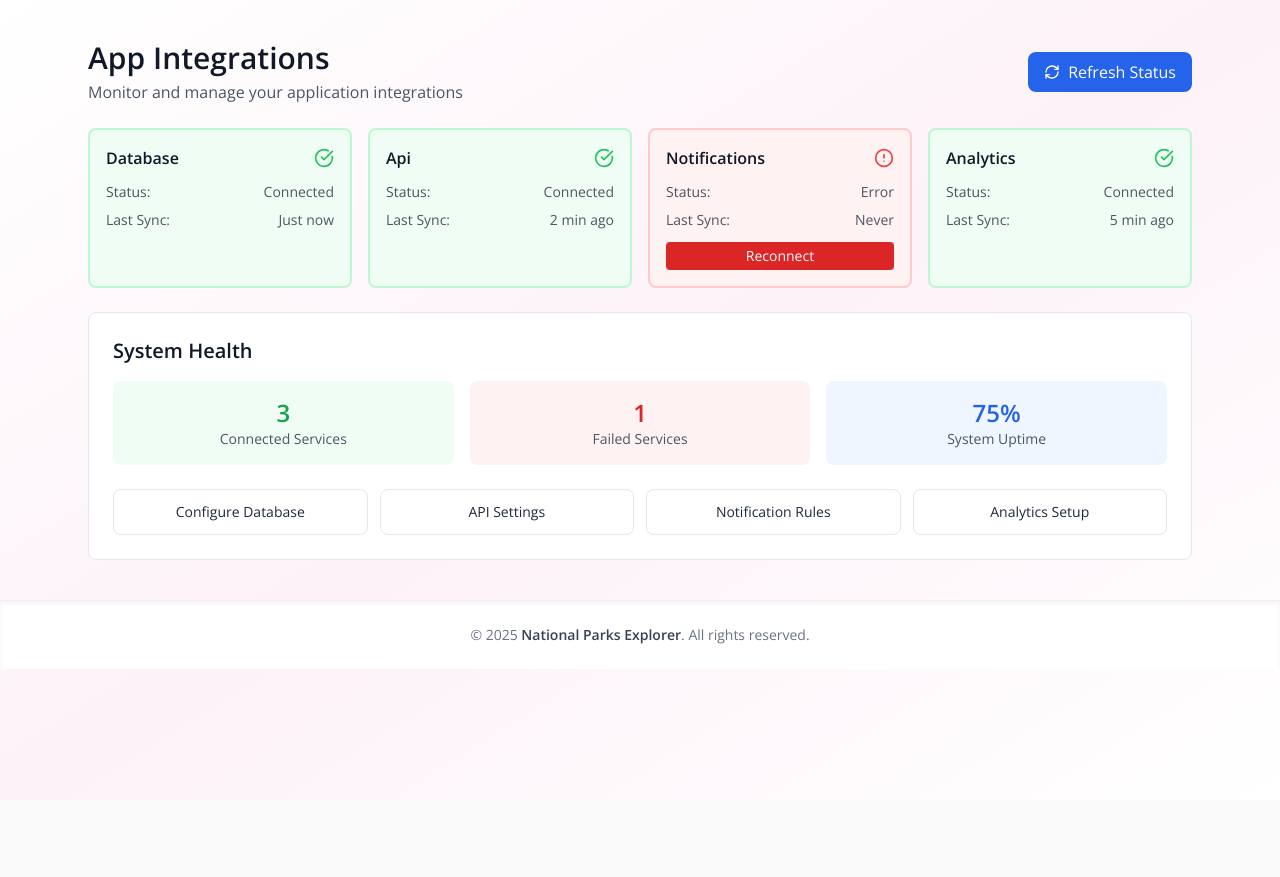
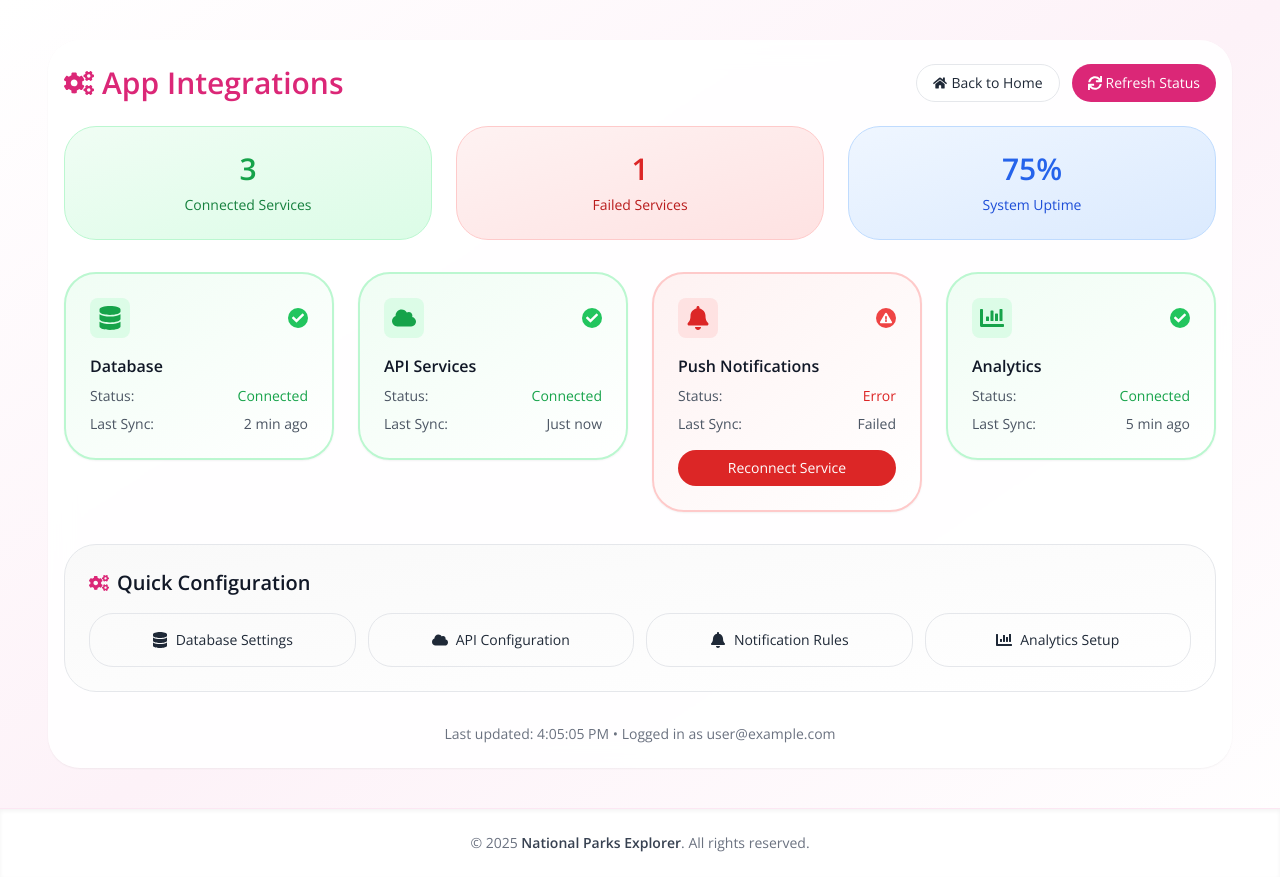
Before and after one commit to KrishnaSathvik/national-parks-explorer, a React (Vite) app: page /integrations in a window 1280 px wide. Before the commit the page ends 800 px from the top, so only its background shows below. Built offline with nearby package versions, Linux system fonts and the light colour scheme; no server answers; the database is empty; sample sign-in values are in the browser's storage.

Commit message:
🚀 Major Trip Planner Enhancements v5

```diff
--- a/src/components/AppIntegration.jsx
+++ b/src/components/AppIntegration.jsx
@@ -1,149 +1,244 @@
-import React, { useState } from 'react';
-import { AlertCircle, CheckCircle, RefreshCw } from 'lucide-react';
+import React, { useState, useEffect } from "react";
+import { Link } from "react-router-dom";
+import { useAuth } from "../context/AuthContext";
+import { useToast } from "../context/ToastContext";
+import FadeInWrapper from "../components/FadeInWrapper";
+import {
+  FaDatabase,
+  FaCloud,
+  FaBell,
+  FaChartBar,
+  FaCheck,
+  FaExclamationTriangle,
+  FaSync,
+  FaCogs,
+  FaHome
+} from "react-icons/fa";
 
 const AppIntegration = () => {
+  const { currentUser } = useAuth();
+  const { showToast } = useToast();
+  const [isLoading, setIsLoading] = useState(false);
+
   const [integrations, setIntegrations] = useState({
-    database: { status: 'connected', lastSync: 'Just now' },
-    api: { status: 'connected', lastSync: '2 min ago' },
-    notifications: { status: 'error', lastSync: 'Never' },
-    analytics: { status: 'connected', lastSync: '5 min ago' }
+    database: {
+      name: "Database",
+      status: "connected",
+      lastSync: "2 min ago",
+      icon: <FaDatabase className="text-2xl" />
+    },
+    api: {
+      name: "API Services",
+      status: "connected",
+      lastSync: "Just now",
+      icon: <FaCloud className="text-2xl" />
+    },
+    notifications: {
+      name: "Push Notifications",
+      status: "error",
+      lastSync: "Failed",
+      icon: <FaBell className="text-2xl" />
+    },
+    analytics: {
+      name: "Analytics",
+      status: "connected",
+      lastSync: "5 min ago",
+      icon: <FaChartBar className="text-2xl" />
+    }
   });
 
-  const [isLoading, setIsLoading] = useState(false);
+  useEffect(() => {
+    window.scrollTo({ top: 0, behavior: "smooth" });
+  }, []);
 
   const handleRefresh = () => {
     setIsLoading(true);
+    showToast("🔄 Refreshing integration status...", "info");
+
     setTimeout(() => {
-      setIntegrations(prev => {
-        const updated = { ...prev };
-        Object.keys(updated).forEach(key => {
-          updated[key] = {
-            status: Math.random() > 0.3 ? 'connected' : 'error',
-            lastSync: Math.random() > 0.3 ? 'Just now' : 'Failed'
+      const newIntegrations = { ...integrations };
+      Object.keys(newIntegrations).forEach(key => {
+        const isConnected = Math.random() > 0.25;
+        newIntegrations[key] = {
+          ...newIntegrations[key],
+          status: isConnected ? "connected" : "error",
+          lastSync: isConnected ? "Just now" : "Failed"
         };
       });
-        return updated;
-      });
+
+      setIntegrations(newIntegrations);
       setIsLoading(false);
+      showToast("✅ Integration status updated", "success");
+    }, 1500);
+  };
+
+  const handleReconnect = (serviceName) => {
+    showToast(`🔄 Reconnecting ${integrations[serviceName].name}...`, "info");
+
+    setTimeout(() => {
+      setIntegrations(prev => ({
+        ...prev,
+        [serviceName]: {
+          ...prev[serviceName],
+          status: "connected",
+          lastSync: "Just now"
+        }
+      }));
+      showToast(`✅ ${integrations[serviceName].name} reconnected!`, "success");
     }, 1000);
   };
 
-  const reconnectService = (serviceName) => {
-    setIntegrations(prev => ({
-      ...prev,
-      [serviceName]: {
-        status: 'connected',
-        lastSync: 'Just now'
-      }
-    }));
-  };
-
-  const getStatusIcon = (status) => {
-    if (status === 'connected') {
-      return <CheckCircle className="w-5 h-5 text-green-500" />;
-    }
-    return <AlertCircle className="w-5 h-5 text-red-500" />;
-  };
-
-  const getStatusColor = (status) => {
-    if (status === 'connected') {
-      return 'bg-green-50 border-green-200';
-    }
-    return 'bg-red-50 border-red-200';
-  };
-
-  const connectedCount = Object.values(integrations).filter(i => i.status === 'connected').length;
-  const errorCount = Object.values(integrations).filter(i => i.status === 'error').length;
+  const connectedCount = Object.values(integrations).filter(i => i.status === "connected").length;
+  const errorCount = Object.values(integrations).filter(i => i.status === "error").length;
+  const uptime = Math.round((connectedCount / 4) * 100);
 
   return (
-    <div className="max-w-6xl mx-auto p-6 space-y-6">
-      <div className="flex items-center justify-between">
-        <div>
-          <h1 className="text-3xl font-bold text-gray-900">App Integrations</h1>
-          <p className="text-gray-600 mt-1">Monitor and manage your application integrations</p>
-        </div>
+    <div className="max-w-7xl mx-auto px-4 py-6 font-sans">
+      <div className="bg-white/90 backdrop-blur-md px-4 py-6 rounded-2xl shadow-sm">
+
+        {/* Header */}
+        <div className="flex flex-col sm:flex-row sm:justify-between items-center gap-4 sm:gap-6 mb-6">
+          <h1 className="text-2xl sm:text-3xl font-extrabold text-pink-600 flex items-center gap-2 text-center sm:text-left">
+            <FaCogs className="text-pink-600" />
+            App Integrations
+          </h1>
+          <div className="flex flex-wrap justify-center sm:justify-end gap-2 sm:gap-3 text-sm font-medium">
+            <Link
+              to="/"
+              className="inline-flex items-center gap-1 px-4 py-2 rounded-full bg-white text-gray-800 border hover:bg-pink-50 hover:text-pink-600 transition"
+            >
+              <FaHome /> Back to Home
+            </Link>
             <button
               onClick={handleRefresh}
               disabled={isLoading}
-          className="flex items-center gap-2 px-4 py-2 bg-blue-600 text-white rounded-lg hover:bg-blue-700 disabled:opacity-50 transition-colors"
+              className="inline-flex items-center gap-1 px-4 py-2 rounded-full bg-pink-600 text-white hover:bg-pink-700 transition disabled:opacity-50"
             >
-          <RefreshCw className={`w-4 h-4 ${isLoading ? 'animate-spin' : ''}`} />
+              <FaSync className={isLoading ? "animate-spin" : ""} />
               Refresh Status
             </button>
           </div>
+        </div>
 
-      <div className="grid grid-cols-1 md:grid-cols-2 lg:grid-cols-4 gap-4">
-        {Object.entries(integrations).map(([name, integration]) => (
-          <div
-            key={name}
-            className={`p-4 rounded-lg border-2 transition-all ${getStatusColor(integration.status)}`}
-          >
-            <div className="flex items-center justify-between mb-3">
-              <h3 className="font-semibold text-gray-900 capitalize">{name}</h3>
-              {getStatusIcon(integration.status)}
+        {/* System Overview Cards */}
+        <div className="grid grid-cols-1 sm:grid-cols-3 gap-4 sm:gap-6 mb-8">
+          <FadeInWrapper delay={0.1}>
+            <div className="bg-gradient-to-br from-green-50 to-green-100 p-6 rounded-2xl border border-green-200">
+              <div className="text-center">
+                <div className="text-3xl font-bold text-green-600 mb-2">{connectedCount}</div>
+                <div className="text-sm text-green-700 font-medium">Connected Services</div>
               </div>
+            </div>
+          </FadeInWrapper>
+
+          <FadeInWrapper delay={0.2}>
+            <div className="bg-gradient-to-br from-red-50 to-red-100 p-6 rounded-2xl border border-red-200">
+              <div className="text-center">
+                <div className="text-3xl font-bold text-red-600 mb-2">{errorCount}</div>
+                <div className="text-sm text-red-700 font-medium">Failed Services</div>
+              </div>
+            </div>
+          </FadeInWrapper>
+
+          <FadeInWrapper delay={0.3}>
+            <div className="bg-gradient-to-br from-blue-50 to-blue-100 p-6 rounded-2xl border border-blue-200">
+              <div className="text-center">
+                <div className="text-3xl font-bold text-blue-600 mb-2">{uptime}%</div>
+                <div className="text-sm text-blue-700 font-medium">System Uptime</div>
+              </div>
+            </div>
+          </FadeInWrapper>
+        </div>
+
+        {/* Integration Status Cards */}
+        <div className="grid grid-cols-1 sm:grid-cols-2 lg:grid-cols-4 gap-4 sm:gap-6 mb-8">
+          {Object.entries(integrations).map(([key, integration], idx) => (
+            <FadeInWrapper key={key} delay={idx * 0.1}>
+              <div className={`p-6 rounded-2xl shadow-sm border-2 transition-all duration-200 ${
+                integration.status === "connected"
+                  ? "bg-gradient-to-br from-green-50 to-white border-green-200 hover:shadow-md"
+                  : "bg-gradient-to-br from-red-50 to-white border-red-200 hover:shadow-md"
+              }`}>
+                <div className="flex items-center justify-between mb-4">
+                  <div className={`p-2 rounded-lg ${
+                    integration.status === "connected" ? "bg-green-100 text-green-600" : "bg-red-100 text-red-600"
+                  }`}>
+                    {integration.icon}
+                  </div>
+                  <div className={`p-1 rounded-full ${
+                    integration.status === "connected" ? "bg-green-500" : "bg-red-500"
+                  }`}>
+                    {integration.status === "connected" ? (
+                      <FaCheck className="text-white text-xs" />
+                    ) : (
+                      <FaExclamationTriangle className="text-white text-xs" />
+                    )}
+                  </div>
+                </div>
+
+                <h3 className="font-semibold text-gray-900 mb-2">{integration.name}</h3>
 
                 <div className="space-y-2 text-sm text-gray-600">
                   <div className="flex justify-between">
                     <span>Status:</span>
-                <span className="capitalize font-medium">{integration.status}</span>
+                    <span className={`capitalize font-medium ${
+                      integration.status === "connected" ? "text-green-600" : "text-red-600"
+                    }`}>
+                      {integration.status}
+                    </span>
                   </div>
                   <div className="flex justify-between">
                     <span>Last Sync:</span>
-                <span>{integration.lastSync}</span>
+                    <span className="font-medium">{integration.lastSync}</span>
                   </div>
                 </div>
 
-            {integration.status === 'error' && (
+                {integration.status === "error" && (
                   <button
-                onClick={() => reconnectService(name)}
-                className="w-full mt-3 px-3 py-1 bg-red-600 text-white text-sm rounded hover:bg-red-700 transition-colors"
+                    onClick={() => handleReconnect(key)}
+                    className="w-full mt-4 px-4 py-2 bg-red-600 text-white text-sm rounded-full hover:bg-red-700 transition-all duration-200 transform hover:scale-105"
                   >
-                Reconnect
+                    Reconnect Service
                   </button>
                 )}
               </div>
+            </FadeInWrapper>
           ))}
         </div>
 
-      <div className="bg-white rounded-lg border p-6">
-        <h2 className="text-xl font-semibold text-gray-900 mb-4">System Health</h2>
+        {/* Quick Actions */}
+        <FadeInWrapper delay={0.5}>
+          <div className="bg-gradient-to-br from-gray-50 to-white p-6 rounded-2xl border">
+            <h2 className="text-xl font-semibold text-gray-900 mb-4 flex items-center gap-2">
+              <FaCogs className="text-pink-600" />
+              Quick Configuration
+            </h2>
 
-        <div className="grid grid-cols-1 md:grid-cols-3 gap-4 mb-6">
-          <div className="text-center p-4 bg-green-50 rounded-lg">
-            <div className="text-2xl font-bold text-green-600">{connectedCount}</div>
-            <div className="text-sm text-gray-600">Connected Services</div>
-          </div>
-
-          <div className="text-center p-4 bg-red-50 rounded-lg">
-            <div className="text-2xl font-bold text-red-600">{errorCount}</div>
-            <div className="text-sm text-gray-600">Failed Services</div>
-          </div>
-
-          <div className="text-center p-4 bg-blue-50 rounded-lg">
-            <div className="text-2xl font-bold text-blue-600">
-              {Math.round((connectedCount / 4) * 100)}%
-            </div>
-            <div className="text-sm text-gray-600">System Uptime</div>
+            <div className="grid grid-cols-1 sm:grid-cols-2 lg:grid-cols-4 gap-3">
+              {[
+                { name: "Database Settings", icon: <FaDatabase /> },
+                { name: "API Configuration", icon: <FaCloud /> },
+                { name: "Notification Rules", icon: <FaBell /> },
+                { name: "Analytics Setup", icon: <FaChartBar /> }
+              ].map((action, idx) => (
+                <button
+                  key={action.name}
+                  className="flex items-center justify-center gap-2 p-4 border border-gray-200 rounded-xl hover:bg-pink-50 hover:border-pink-200 hover:text-pink-600 transition-all duration-200 transform hover:scale-105"
+                >
+                  {action.icon}
+                  <span className="text-sm font-medium">{action.name}</span>
+                </button>
+              ))}
             </div>
           </div>
+        </FadeInWrapper>
 
-        <div className="grid grid-cols-1 md:grid-cols-2 lg:grid-cols-4 gap-3">
-          <button className="flex items-center justify-center gap-2 p-3 border border-gray-200 rounded-lg hover:bg-gray-50 transition-colors">
-            <span className="text-sm font-medium">Configure Database</span>
-          </button>
-
-          <button className="flex items-center justify-center gap-2 p-3 border border-gray-200 rounded-lg hover:bg-gray-50 transition-colors">
-            <span className="text-sm font-medium">API Settings</span>
-          </button>
-
-          <button className="flex items-center justify-center gap-2 p-3 border border-gray-200 rounded-lg hover:bg-gray-50 transition-colors">
-            <span className="text-sm font-medium">Notification Rules</span>
-          </button>
-
-          <button className="flex items-center justify-center gap-2 p-3 border border-gray-200 rounded-lg hover:bg-gray-50 transition-colors">
-            <span className="text-sm font-medium">Analytics Setup</span>
-          </button>
+        {/* Status Info */}
+        <div className="mt-8 text-center">
+          <p className="text-sm text-gray-500">
+            Last updated: {new Date().toLocaleTimeString()} •
+            {currentUser ? ` Logged in as ${currentUser.email}` : " Not logged in"}
+          </p>
         </div>
       </div>
     </div>
```
Lines whose indentation alone changed are shown as unchanged.
